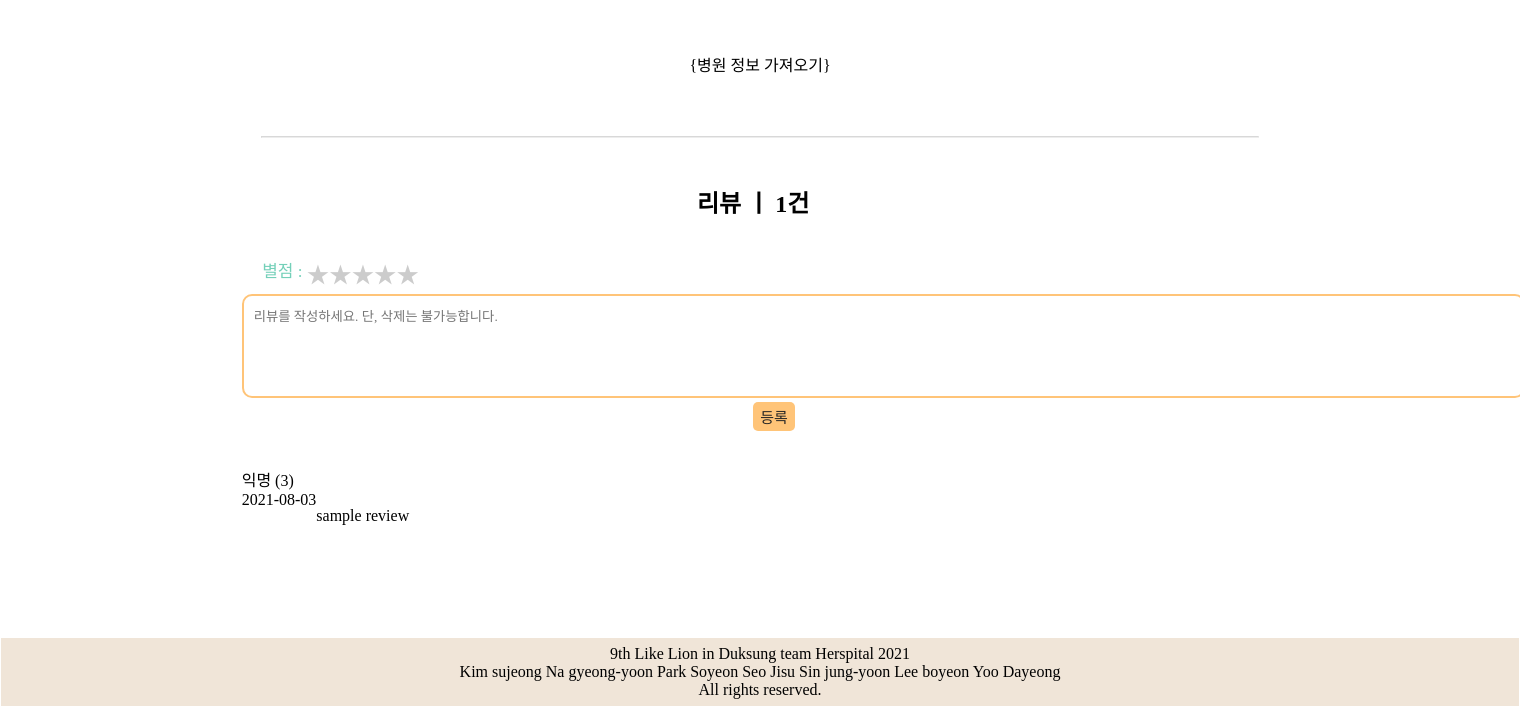
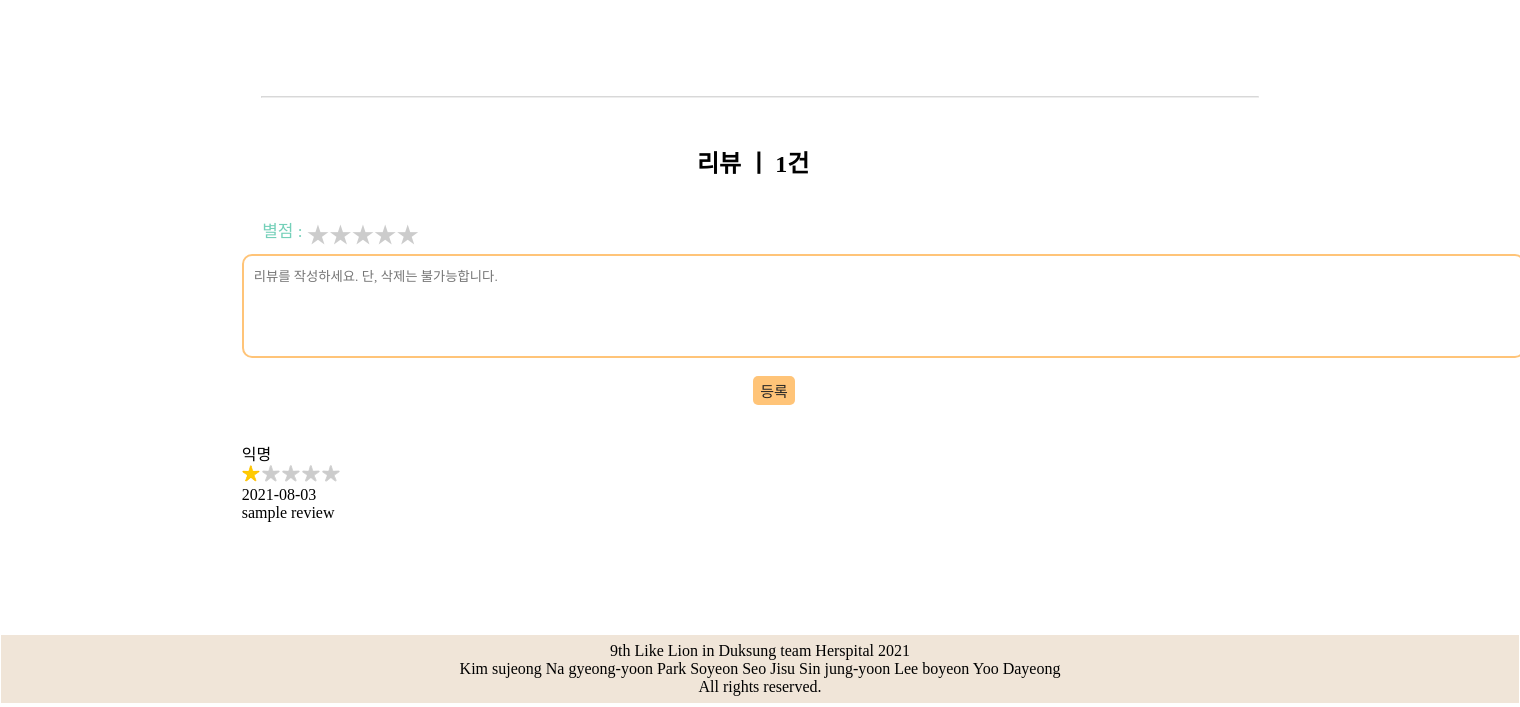
Before and after one commit to soyeonvv/ds-likelion-HERspital, a Django app: page / in a window 1520 px wide. Shown: the part 682-1389 px from the top of the page. Run offline with Django 3.2, Linux system fonts and the light colour scheme; some libraries are stand-ins or nearby versions; some web fonts are replaced.

Commit message:
mainpage 수정

```diff
--- a/static/css/mainpage.css
+++ b/static/css/mainpage.css
@@ -13,6 +13,8 @@ a {
     margin-right: 13%;
 }
 #new-review{
+    display: block;
+    margin: auto;
     resize: none;
     border-color: rgb(190, 190, 190);
     padding: 10px;
--- a/templates/core/mainpage.html
+++ b/templates/core/mainpage.html
@@ -31,6 +31,55 @@
 
         // 지도를 생성합니다
         var map = new kakao.maps.Map(mapContainer, mapOption);
+
+        // HTML5의 geolocation으로 사용할 수 있는지 확인합니다
+        if (navigator.geolocation) {
+
+        // GeoLocation을 이용해서 접속 위치를 얻어옵니다
+        navigator.geolocation.getCurrentPosition(function(position) {
+
+            var lat = position.coords.latitude, // 위도
+                lon = position.coords.longitude; // 경도
+
+            var locPosition = new kakao.maps.LatLng(lat, lon), // 마커가 표시될 위치를 geolocation으로 얻어온 좌표로 생성합니다
+                message = '<div style="padding:5px;">내 위치!</div>'; // 인포윈도우에 표시될 내용입니다
+
+            // 마커와 인포윈도우를 표시합니다
+            displayMarker2(locPosition, message);
+        });
+
+        } else { // HTML5의 GeoLocation을 사용할 수 없을때 마커 표시 위치와 인포윈도우 내용을 설정합니다
+
+            var locPosition = new kakao.maps.LatLng(33.450701, 126.570667),
+                message = 'geolocation을 사용할수 없어요..'
+
+            displayMarker2(locPosition, message);
+        }
+
+        // 지도에 마커와 인포윈도우를 표시하는 함수입니다
+        function displayMarker2(locPosition, message) {
+
+            // 마커를 생성합니다
+            var marker = new kakao.maps.Marker({
+                map: map,
+                position: locPosition
+            });
+
+            var iwContent = message, // 인포윈도우에 표시할 내용
+            iwRemoveable = true;
+
+            // 인포윈도우를 생성합니다
+            var infowindow = new kakao.maps.InfoWindow({
+                content : iwContent,
+                removable : iwRemoveable
+            });
+
+            // 인포윈도우를 마커위에 표시합니다
+            infowindow.open(map, marker);
+
+            // 지도 중심좌표를 접속위치로 변경합니다
+            map.setCenter(locPosition);
+        }
 
         // 장소 검색 객체를 생성합니다
         var ps = new kakao.maps.services.Places();
@@ -69,13 +118,17 @@
             // 마커를 클릭하면 장소명이 인포윈도우에 표출됩니다
             infowindow.setContent('<div style="padding:5px;font-size:12px;">' + place.place_name + '</div>');
             infowindow.open(map, marker);
+            document.getElementById('hpinfo').append(place.place_name);
+            document.getElementById('hpinfo').append(place.address_name);
+            document.getElementById('hpinfo').append(place.road_address_name);
+            document.getElementById('hpinfo').append(place.phone);
             });
         }
 	    </script>
         <!-- 정보 및 리뷰 -->
         <div id="content">
             <div id="info">
-                <br><br><p style="text-align: center;" >{병원 정보 가져오기}</p><br><br>
+                <br><br><p id="hpinfo" style="text-align: center;" ></p><br><br>
                 <hr style="border-color: rgba(190, 190, 190, 0.26); width: 73%;"><br>
             </div>
             <div id="review">
@@ -100,8 +153,8 @@
                 <br><br>
                 <div class="review-box">
                     <div class="review-row">
-                        <div class="review-date" style="float: left;">익명 (3)<br>2021-08-03</div>
-                        <div class="review-content" style="padding-top: 40px; margin-bottom: 40px;" >sample review<br></div>
+                        <div class="review-date">익명<br><img id="starimg" src="{% static 'img/star1.png' %}"><br>2021-08-03</div>
+                        <div class="review-content">sample review<br></div>
                     </div>
                 </div>
             </div>
@@ -116,9 +169,9 @@
     }
 
     function starReview(){
-        let starData
+
         if(document.getElementById("1-star").checked){
-            starData = "(1)";
+            starData = "(1)"; //이미지 가져오기 안 됨 ^_ㅜ
         }else if(document.getElementById("2-stars").checked){
             starData = "(2)";
         }else if(document.getElementById("3-stars").checked){
@@ -179,8 +232,6 @@
             warnEmpty();
         }
     }
-
-
 </script>
 </body>
 </html>
```
Also changed, not shown: static/img/star1.png (added), static/img/star2.png (added), static/img/star3.png (added), static/img/star4.png (added), static/img/star5.png (added).
